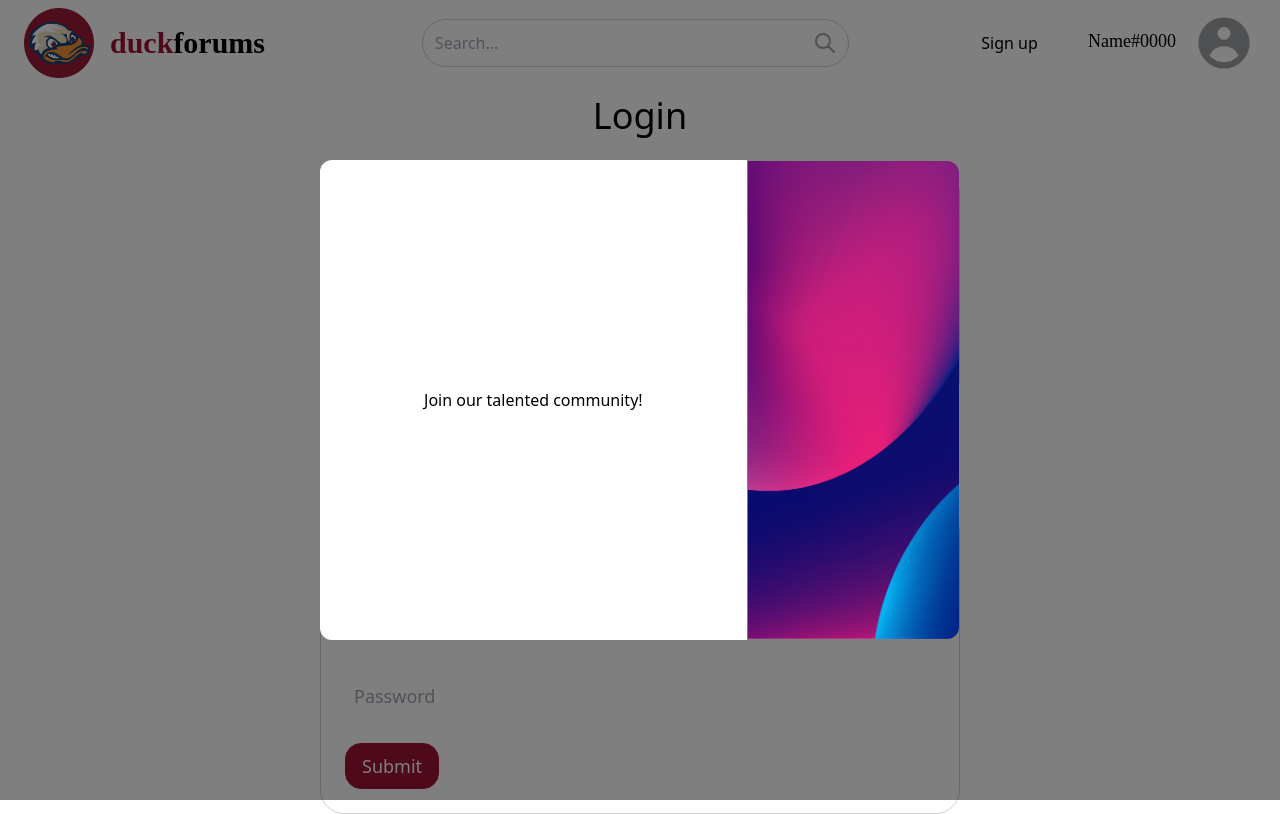
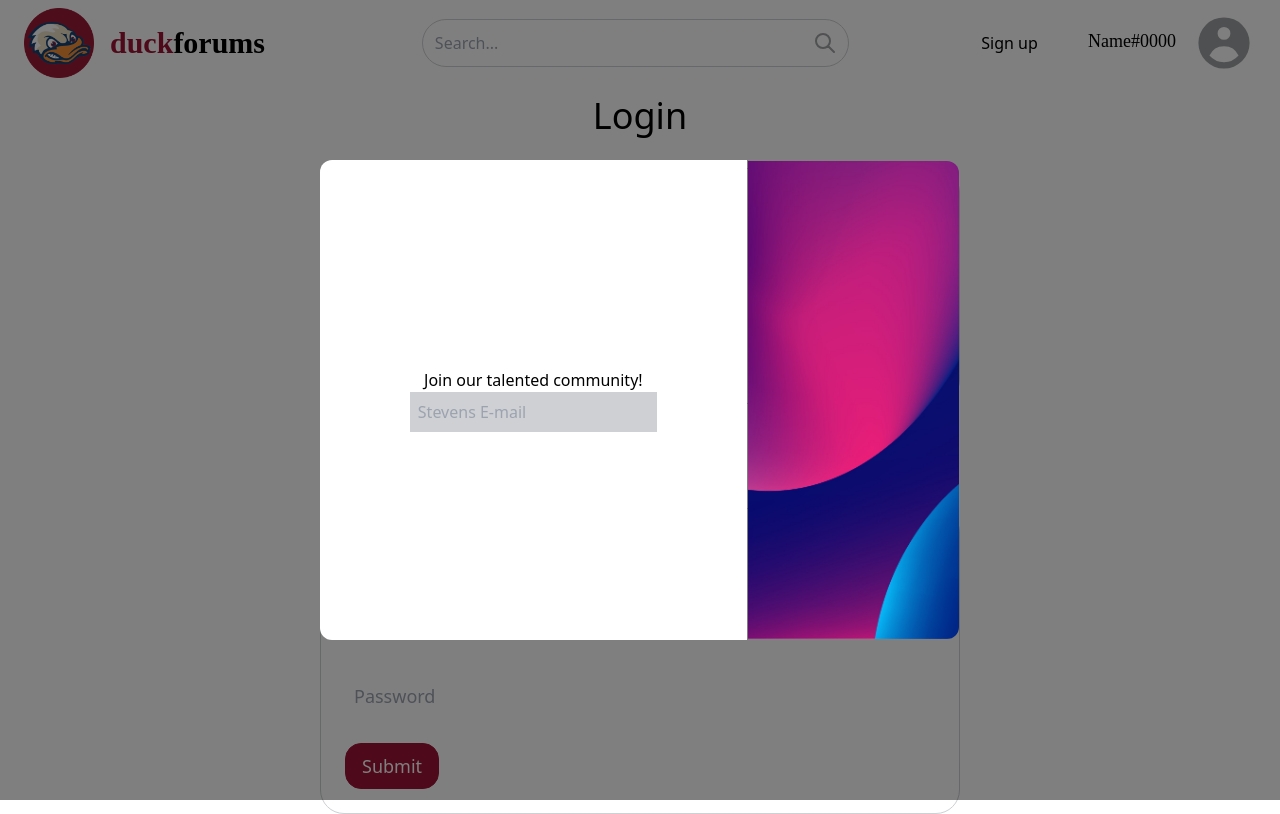
Before and after one commit to iscii/stevens-forums, a Next.js app: page /account in a window 1280 px wide. Both pictures are taken after a click on the button "Sign up". Built offline with nearby package versions, Linux system fonts and the light colour scheme.

Commit message:
Input field

```diff
--- a/components/Signup.js
+++ b/components/Signup.js
@@ -3,8 +3,9 @@ import Image from "next/image"
 export default function Signup() {
 	return (
 		<div className="flex justify-center items-center h-screen w-screen bg-pri-black/50">
-			<span className="relative flex justify-center items-center h-3/5 w-2/6 bg-pri-white border border-transparent rounded-tl-xl rounded-bl-xl">
+			<span className="relative flex flex-col justify-center items-center h-3/5 w-2/6 bg-pri-white border border-transparent rounded-tl-xl rounded-bl-xl">
 				<h1>Join our talented community!</h1>
+				<input className="bg-gray-200 px-2 py-2 text-pri-black" type="text" placeholder="Stevens E-mail" />
 			</span>
 			<span className="relative h-3/5 w-1/6 flex justify-end border border-transparent rounded-tr-xl rounded-br-xl">
 				<Image className="border border-transparent rounded-tr-xl rounded-br-xl" src="/chrombubble.jpeg" layout="fill" objectFit="cover" />
```
